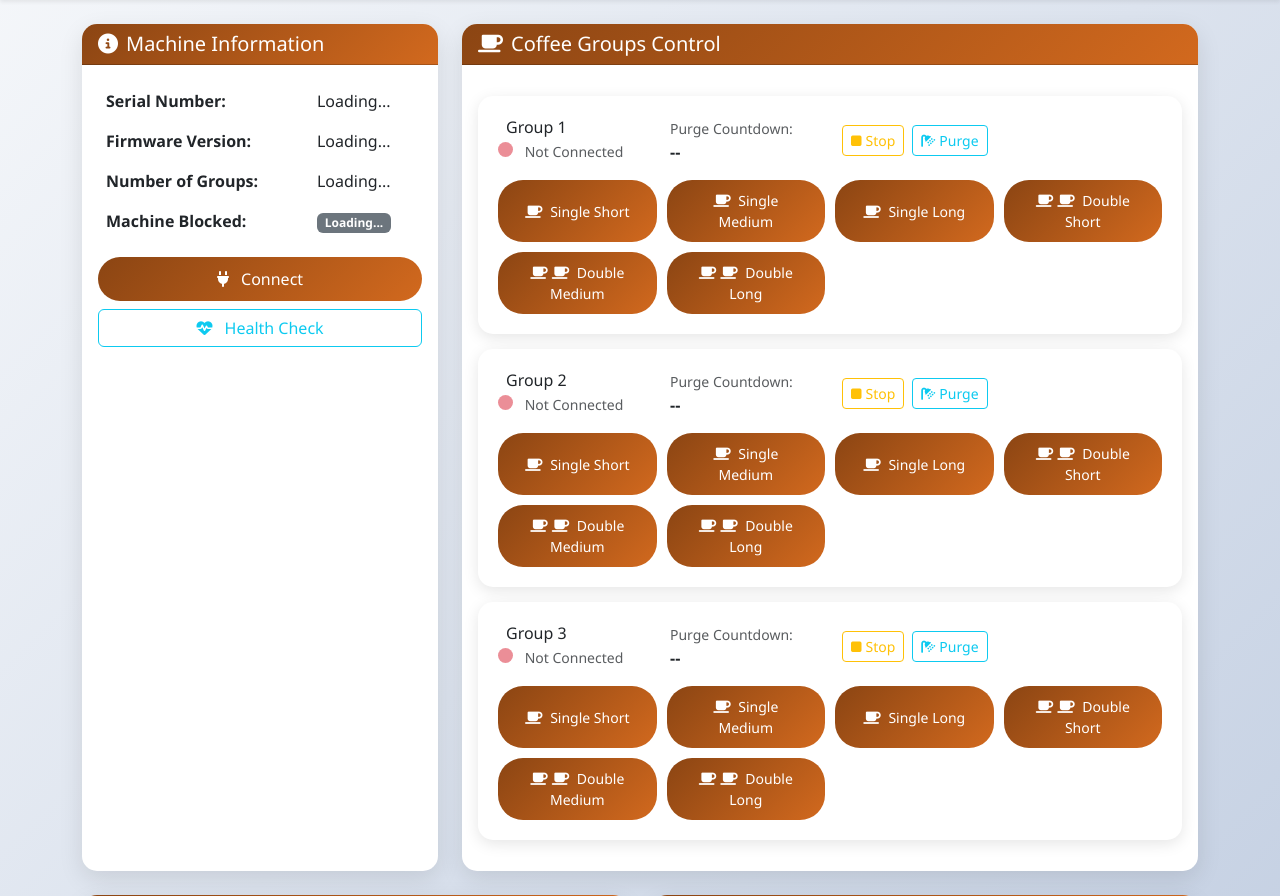
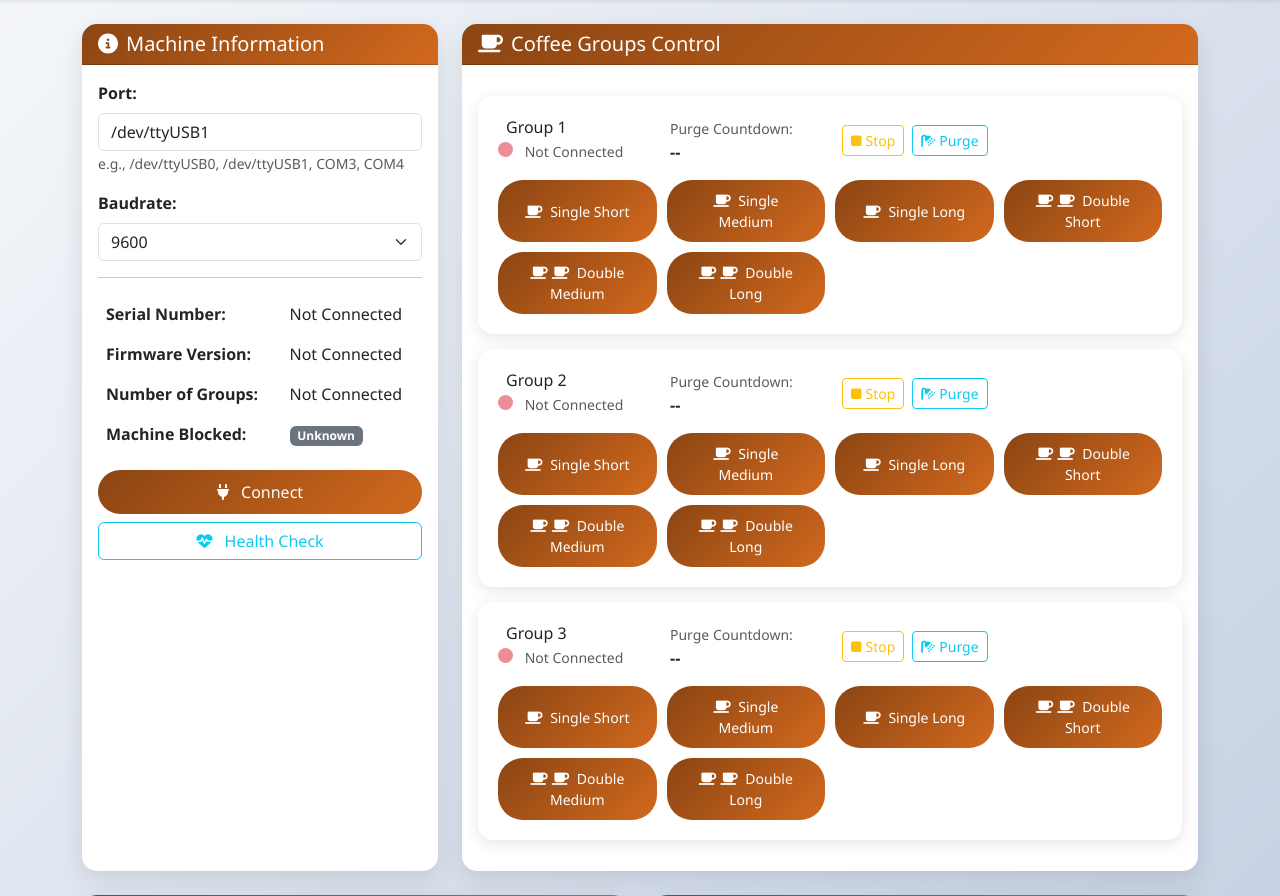
Before and after one commit to AmmarAlsmany/coffee-machine-controller-addon, a Django app: page / in a window 1280 px wide. Shown: the part 56-952 px from the top of the page. Run offline with Django 5.2, Linux system fonts and the light colour scheme; data that the repository does not hold is empty; some libraries are stand-ins or nearby versions.

Commit message:
fix bugs

```diff
--- a/machine/coffee_machine.py
+++ b/machine/coffee_machine.py
@@ -524,13 +524,26 @@ class LaSpazialeCoffeeMachine:
 _coffee_machine_instance = None
 _instance_lock = threading.Lock()
 
-def get_coffee_machine() -> LaSpazialeCoffeeMachine:
-    """Get singleton coffee machine instance"""
+def get_coffee_machine(port=None, baudrate=None, force_new=False) -> LaSpazialeCoffeeMachine:
+    """Get singleton coffee machine instance
+
+    Args:
+        port: Override port for the connection
+        baudrate: Override baudrate for the connection
+        force_new: Force creation of a new instance with new parameters
+    """
     global _coffee_machine_instance
+
+    # If forcing new instance or parameters changed, recreate
+    if force_new or (port and _coffee_machine_instance and _coffee_machine_instance.port != port):
+        with _instance_lock:
+            if _coffee_machine_instance:
+                _coffee_machine_instance.disconnect()
+            _coffee_machine_instance = LaSpazialeCoffeeMachine(port=port, baudrate=baudrate)
 
     if _coffee_machine_instance is None:
         with _instance_lock:
             if _coffee_machine_instance is None:
-                _coffee_machine_instance = LaSpazialeCoffeeMachine()
+                _coffee_machine_instance = LaSpazialeCoffeeMachine(port=port, baudrate=baudrate)
 
     return _coffee_machine_instance
--- a/machine/views.py
+++ b/machine/views.py
@@ -8,6 +8,7 @@ from django.views.decorators.csrf import csrf_exempt
 from django.views.decorators.http import require_http_methods
 from django.core.cache import cache
 from django.utils import timezone
+from django.conf import settings
 from rest_framework.decorators import api_view
 from rest_framework.response import Response
 from rest_framework import status
@@ -58,7 +59,13 @@ def machine_status(request):
 def connect_machine(request):
     """Connect to coffee machine"""
     try:
-        machine = get_coffee_machine()
+        # Get port and baudrate from request or use defaults
+        data = request.data or {}
+        port = data.get('port') or settings.COFFEE_MACHINE_PORT
+        baudrate = data.get('baudrate') or settings.COFFEE_MACHINE_BAUDRATE
+
+        # Get machine instance with specified port/baudrate
+        machine = get_coffee_machine(port=port, baudrate=baudrate, force_new=True)
         connected = machine.connect()
 
         if connected:
--- a/templates/base.html
+++ b/templates/base.html
@@ -206,13 +206,21 @@
                 const btn = document.getElementById('connectBtn');
                 this.setButtonLoading(btn, true);
 
+                // Get port and baudrate from form
+                const port = document.getElementById('portSelect')?.value || '/dev/ttyUSB1';
+                const baudrate = parseInt(document.getElementById('baudrateSelect')?.value || '9600');
+
                 try {
                     const response = await fetch('/api/connect/', {
                         method: 'POST',
                         headers: {
                             'Content-Type': 'application/json',
                             'X-CSRFToken': this.getCSRFToken()
-                        }
+                        },
+                        body: JSON.stringify({
+                            port: port,
+                            baudrate: baudrate
+                        })
                     });
 
                     const data = await response.json();
--- a/templates/dashboard.html
+++ b/templates/dashboard.html
@@ -14,24 +14,40 @@
                 </h5>
             </div>
             <div class="card-body">
+                <div class="mb-3">
+                    <label for="portSelect" class="form-label"><strong>Port:</strong></label>
+                    <input type="text" class="form-control" id="portSelect" placeholder="/dev/ttyUSB1" value="/dev/ttyUSB1">
+                    <small class="text-muted">e.g., /dev/ttyUSB0, /dev/ttyUSB1, COM3, COM4</small>
+                </div>
+                <div class="mb-3">
+                    <label for="baudrateSelect" class="form-label"><strong>Baudrate:</strong></label>
+                    <select class="form-select" id="baudrateSelect">
+                        <option value="9600" selected>9600</option>
+                        <option value="19200">19200</option>
+                        <option value="38400">38400</option>
+                        <option value="57600">57600</option>
+                        <option value="115200">115200</option>
+                    </select>
+                </div>
+                <hr>
                 <table class="table table-borderless">
                     <tbody>
                         <tr>
                             <td><strong>Serial Number:</strong></td>
-                            <td id="serialNumber">Loading...</td>
+                            <td id="serialNumber">Not Connected</td>
                         </tr>
                         <tr>
                             <td><strong>Firmware Version:</strong></td>
-                            <td id="firmwareVersion">Loading...</td>
+                            <td id="firmwareVersion">Not Connected</td>
                         </tr>
                         <tr>
                             <td><strong>Number of Groups:</strong></td>
-                            <td id="numberOfGroups">Loading...</td>
+                            <td id="numberOfGroups">Not Connected</td>
                         </tr>
                         <tr>
                             <td><strong>Machine Blocked:</strong></td>
                             <td>
-                                <span id="machineBlocked" class="badge bg-secondary">Loading...</span>
+                                <span id="machineBlocked" class="badge bg-secondary">Unknown</span>
                             </td>
                         </tr>
                     </tbody>
```
Also changed, not shown: 1 other file.
